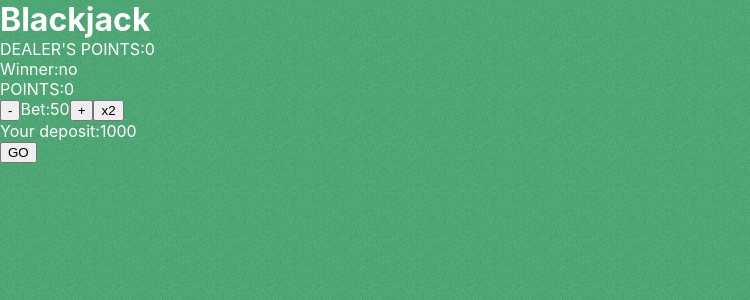
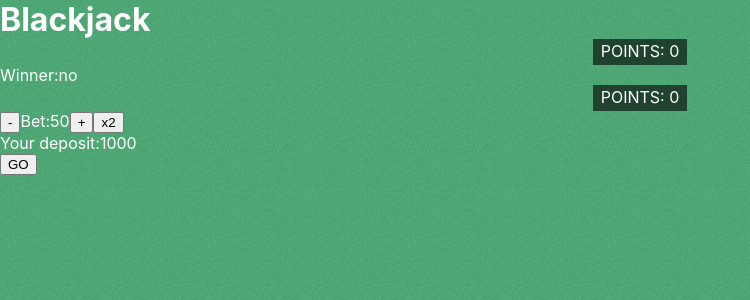
Before and after one commit to nikita2090/Blackjack, a React (Create React App) app: page / in a window 1280 px wide. Shown: the top 300 px of the page, without its empty margins (0-750 px from the left). Built offline with nearby package versions, Linux system fonts and the light colour scheme.

Commit message:
New component Points and styles for it have added.

```diff
--- a/src/components/game-table/GameTable.js
+++ b/src/components/game-table/GameTable.js
@@ -5,10 +5,12 @@ import React, { useReducer, useEffect } from 'react';
 import Hand from '../hand/Hand';
 import BetControls from "../bet-controls/BetControls";
 import GameControls from "../game-controls/GameControls";
+import Points from "../points/Points";
 
 import { cards, mixCards } from "../../sources/playingCards";
 import { calcPoints, calcWinner, calcDeposit } from "../../sources/calcFunctions";
 import reducer from '../../sources/reducer';
+
 
 
 const initialState = {
@@ -166,11 +168,12 @@ const GameTable = () => {
 	return (
 		<main>
 			<Hand hand={dealerHand}/>
-			<div>DEALER'S POINTS:{dealerPoints}</div>
+			<Points points={dealerPoints}/>
+
 
 			<div>Winner:{winner}</div>
 
-			<div>POINTS:{userPoints}</div>
+			<Points points={userPoints}/>
 			<Hand hand={userHand}/>
 
 			<BetControls bet={bet}
@@ -183,7 +186,7 @@ const GameTable = () => {
 			              stop={stop}
 			              winner={winner}/>
 		</main>
-	)
+	);
 };
 
 export default GameTable;
--- /dev/null
+++ b/src/components/points/Points.js
@@ -0,0 +1,13 @@
+import React from 'react';
+
+import styles from './Points.module.css';
+
+const {wrap, pointsSt} = styles;
+
+const Points = ({ points }) => (
+	<div className={wrap}>
+		<div className={pointsSt}>POINTS: {points}</div>
+	</div>
+);
+
+export default Points;
--- /dev/null
+++ b/src/components/points/Points.module.css
@@ -0,0 +1,11 @@
+.wrap {
+	display: flex;
+	justify-content: center;
+}
+
+.pointsSt {
+	padding: 2px 8px 4px;
+	text-align: center;
+
+	background: rgba(0, 0, 0, .6);
+}
```
